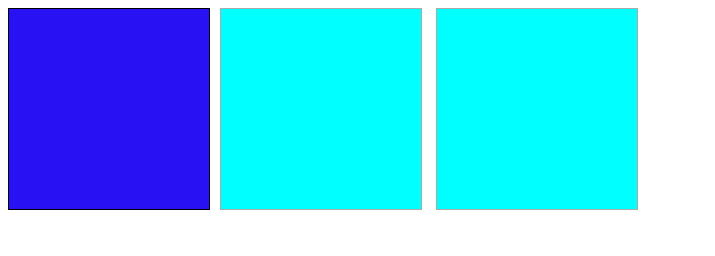
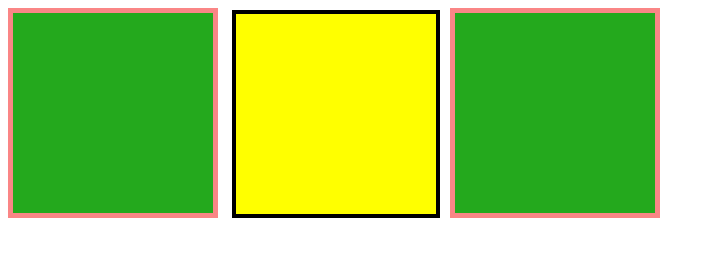
Before and after one commit to andalx1/frontendclass, a plain HTML site: page week8/practicing/capitulo17/index.html in a window 1280 px wide. Shown: the whole page, without its empty margins (0-715 px from the left). Drawn offline with Linux system fonts and the light colour scheme.

Commit message:
act17y18

```diff
--- a/week8/practicing/capitulo17/index.html
+++ b/week8/practicing/capitulo17/index.html
@@ -9,6 +9,7 @@
 </head>
 <body>
     <section id="contenedor">
+        <a href="https://midu.dev/que-es-y-para-que-sirve-box-sizing-border-box/" id="enlace"></a>
         <div class=""></div>
         <div class=""></div>
     </section>
--- a/week8/practicing/capitulo17/main.js
+++ b/week8/practicing/capitulo17/main.js
@@ -1,5 +1,5 @@
 var elemento = document.createElement("div");
 var padre = document.getElementById("contenedor");
-var referencia = document.getElementsByTagName("div")[0];
-elemento.setAttribute("class","azul");
+var referencia = document.getElementsByTagName("div")[1];
+elemento.setAttribute("class","amarillo");
 padre.insertBefore(elemento,referencia);
--- a/week8/practicing/capitulo17/style.css
+++ b/week8/practicing/capitulo17/style.css
@@ -1,10 +1,22 @@
 div{
-    background-color: aqua;
+    background-color: rgb(36, 169, 29);
     width: 200px;
     height: 200px;
     display: inline-block;
     margin-right: 10px;
-    border: 1px solid #AAAAAA;
+    border: 5px solid #fa8686;
+    overflow: hidden;
+    transition: 2s;
+
+
+}
+div:hover{
+    width: 30px;
+    height: 30px;
+    border-radius: 50%;
+    background-color: #fb1206;
+    border: 15px solid #fa8686;
+
 }
 .azul {
     background: rgb(40, 17, 243);
@@ -14,3 +26,8 @@ div{
     background: #ff4136;
     border: 1px solid #000;
 }
+.amarillo{
+    background-color: yellow;
+    border: 4px solid #000;
+
+}
```
Also changed, not shown: week8/practicing/capitulo18/index.html (added, +12 -0 lines).
